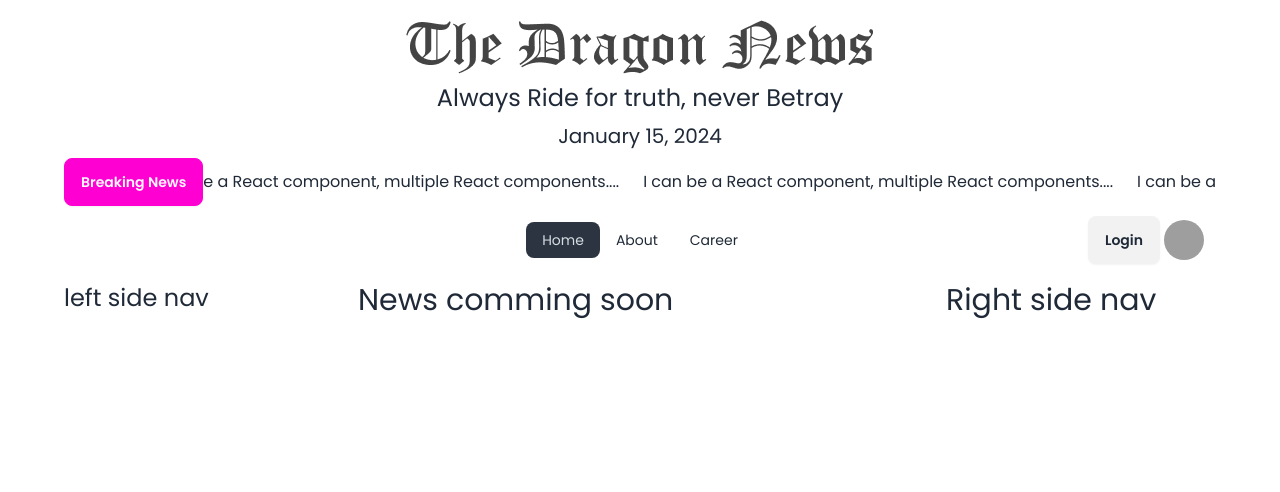
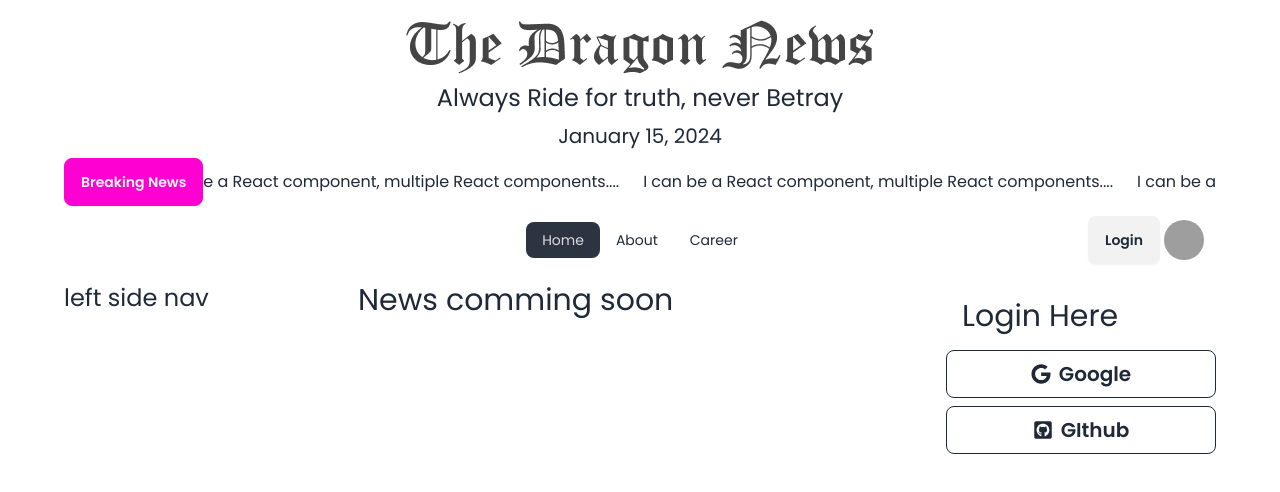
Before and after one commit to Shariful4447/news-portal-website, a React (Vite) app: page / in a window 1280 px wide. Shown: the top 492 px of the page. Built offline with nearby package versions, Linux system fonts and the light colour scheme; grey boxes are pictures that could not be loaded.

Commit message:
Login with gmail and github added

```diff
--- a/package.json
+++ b/package.json
@@ -15,6 +15,7 @@
     "react": "^18.2.0",
     "react-dom": "^18.2.0",
     "react-fast-marquee": "^1.6.2",
+    "react-icons": "^5.0.1",
     "react-router-dom": "^6.21.2"
   },
   "devDependencies": {
--- a/src/Pages/Shared/RightSideNav/RightSideNav.jsx
+++ b/src/Pages/Shared/RightSideNav/RightSideNav.jsx
@@ -1,9 +1,22 @@
-
+import { FaGoogle,FaGithubSquare } from 'react-icons/fa';
 
 const RightSideNav = () => {
     return (
         <div>
-            <h2 className='text-3xl'>Right side nav</h2>
+            <div className='p-4'>
+                <h2 className="text-3xl">Login Here</h2>
+            </div>
+            <button className="btn btn-outline w-full text-xl">
+                <FaGoogle></FaGoogle>
+                Google
+
+            </button>
+            <button className="btn btn-outline w-full text-xl mt-2">
+                <FaGithubSquare></FaGithubSquare>
+                GIthub
+
+            </button>
+
         </div>
     );
 };
```
Also changed, not shown: 1 other file (tests, documents, lock files or other folders).
